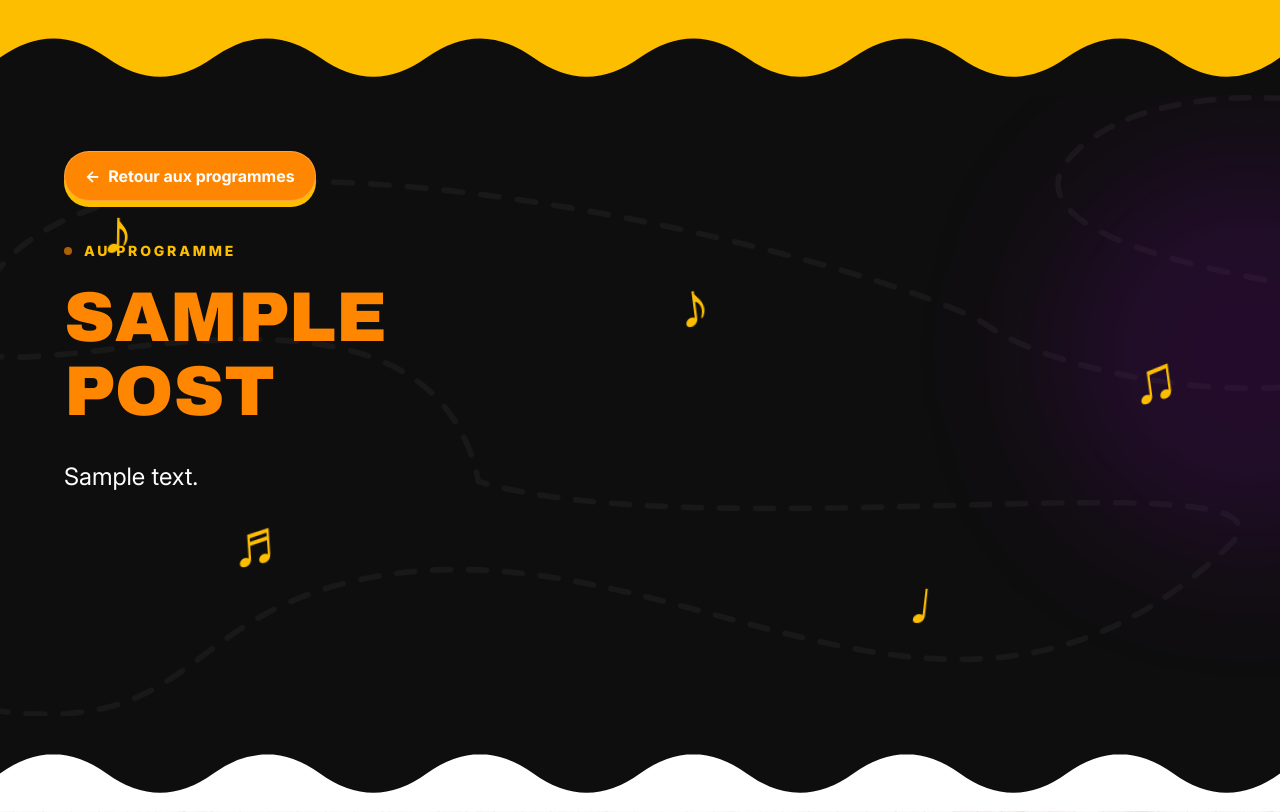
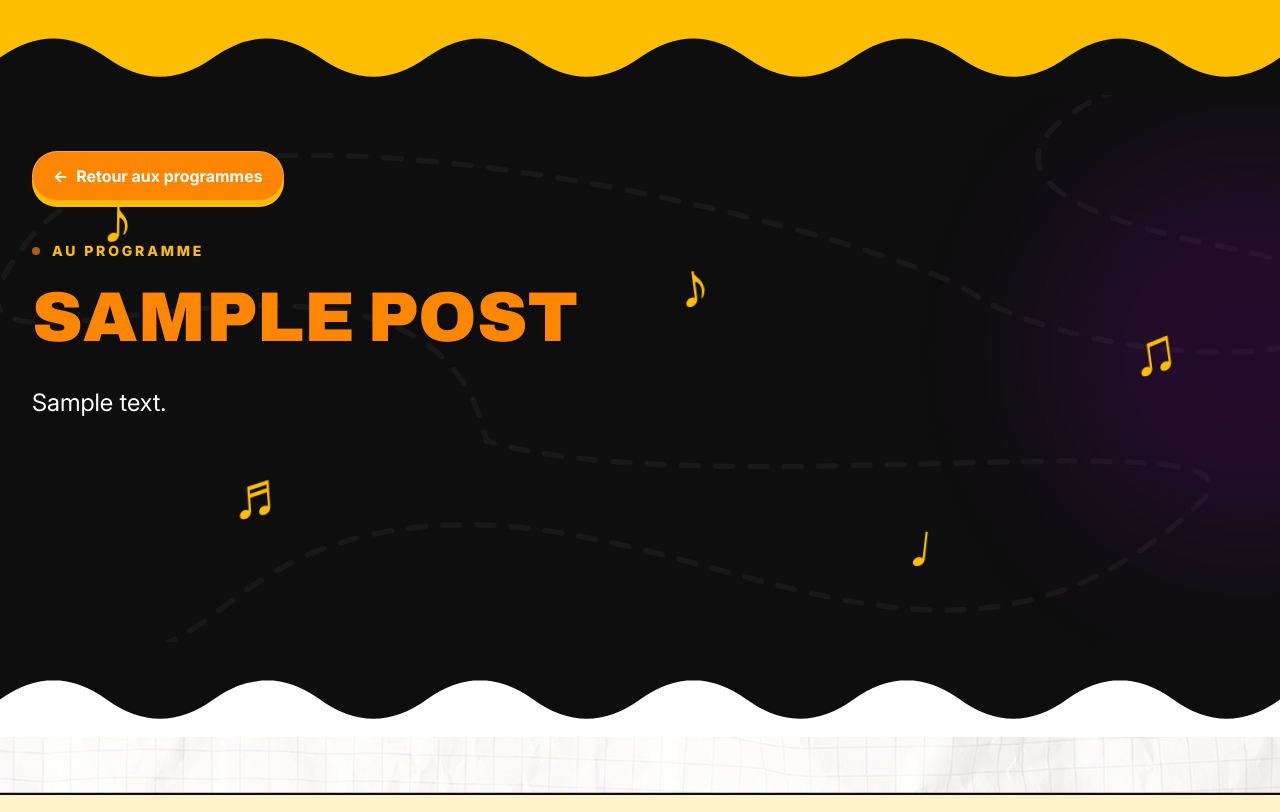
Before and after one commit to artlen2/PM4-EFC-Radio, a WordPress theme: template single-programme.php in a window 1280 px wide; the page is wider, and only the part inside the window is pictured. Shown: the part 799-1611 px from the top of that part. Run offline with PHP 8.4 and a stand-in for WordPress, Linux system fonts and the light colour scheme; the site name, menu and one post (Sample post) are stand-ins, and other content is empty; style sheets or scripts are compiled from the project's sources.

Commit message:
fat push

```diff
--- a/single-programme.php
+++ b/single-programme.php
@@ -81,7 +81,7 @@ while (have_posts()) :
         </svg>
 
     <main
-        class="programme-single relative isolate overflow-hidden bg-black px-4 pt-10 pb-28 text-white sm:px-6 sm:pt-14 sm:pb-36 md:pb-44"
+        class="programme-single relative isolate overflow-hidden bg-black px-4 pt-10 pb-28 text-white sm:px-6 sm:pt-14 sm:pb-36 lg:px-8 md:pb-44"
         style="background-image: linear-gradient(rgba(15, 14, 15, 0.94), rgba(15, 14, 15, 0.94)), url('<?php echo esc_url(get_template_directory_uri() . '/assets/objets/vecteur.png'); ?>')"
     >
         <div aria-hidden="true" class="pointer-events-none absolute -right-40 top-16 size-96 rounded-full bg-purple/30 blur-3xl"></div>
@@ -100,31 +100,31 @@ while (have_posts()) :
                 aria-hidden="true"
             >
         <?php endif; ?>
-        <div class="relative z-10 mx-auto max-w-6xl">
+        <div class="relative z-10 mx-auto w-full max-w-screen-2xl">
             <a href="<?php echo esc_url($back_url); ?>"
                 class="mb-10 inline-flex items-center gap-2 rounded-full border border-white/25 px-5 py-3 font-bold bg-orange text-white no-underline transition-colors duration-200 btn-border hover:bg-yellow hover:text-black focus-visible:outline-2 focus-visible:outline-offset-2 focus-visible:outline-orange">
                 <span aria-hidden="true">&larr;</span> Retour aux programmes
             </a>
 
             <article>
-                <div class="grid items-center gap-8 sm:gap-10 md:grid-cols-[minmax(0,0.8fr)_minmax(0,1.2fr)] md:gap-14">
+                <div class="grid items-center gap-8 sm:gap-10 md:grid-cols-[minmax(0,1.1fr)_minmax(0,0.9fr)] md:gap-14">
                     <header class="relative z-10">
                         <p class="mb-5 flex items-center gap-3 text-sm font-extrabold uppercase tracking-[0.2em] text-yellow">
                             <span aria-hidden="true" class="size-2 rounded-full bg-orange motion-safe:animate-pulse"></span>
                             Au programme
                         </p>
-                        <h1 class="max-w-3xl min-w-0 break-words font-title text-[clamp(2rem,5.5vw,4.5rem)] font-black uppercase leading-[1.05] text-orange [overflow-wrap:anywhere]">
+                        <h1 class="min-w-0 break-words font-title text-[clamp(2rem,5.5vw,4.5rem)] font-black uppercase leading-[1.05] text-orange [overflow-wrap:anywhere]">
                             <span class="programme-title">
                                 <?php echo esc_html($title); ?>
                             </span>
                         </h1>
-                        <p class="mt-6 max-w-xl text-base leading-relaxed text-beige sm:mt-8 sm:text-lg lg:text-xl">
+                        <p class="mt-6 text-base leading-relaxed text-beige sm:mt-8 sm:text-lg lg:text-xl">
                             <?php echo esc_html($description); ?>
                         </p>
                     </header>
 
                 <?php if ($image_id || $image_url) : ?>
-                        <figure class="relative mx-auto w-full max-w-none p-0">
+                        <figure class="relative mx-auto w-full max-w-2xl p-0">
 
 
                             <div class="relative z-10 overflow-hidden rounded-[1.75rem] border-4 border-violet bg-white/5">
@@ -149,7 +149,7 @@ while (have_posts()) :
                     <div class="grid gap-4 sm:grid-cols-2">
                     <?php if ($date || $time_start || $time_end) : ?>
                         <section class="btn-border rounded-3xl bg-orange p-6 text-purple sm:p-8 hover:bg-yellow hover:text-black transition-colors duration-300" aria-labelledby="programme-schedule">
-                            <p class=" mb-3 text-sm font-extrabold uppercase tracking-[0.18em]">Le rendez-vous</p>
+                            <p class="mb-3 text-sm font-extrabold uppercase tracking-[0.18em]">Le rendez-vous</p>
                             <h2 id="programme-schedule" class="font-title text-3xl font-black uppercase sm:text-4xl">
                                 <?php echo $date ? esc_html($date) : 'Horaire'; ?>
                             </h2>
@@ -185,9 +185,6 @@ while (have_posts()) :
                         </section>
                     <?php endif; ?>
                     </div>
-                    <?php if ($animateurs) : ?>
-
-                    <?php endif; ?>
                 </div>
 
             </article>
--- a/templates/carte-programme.php
+++ b/templates/carte-programme.php
@@ -9,6 +9,7 @@ $time_start = $get_programme_field('time_start') ?: $get_programme_field('heure_
 $time_end = $get_programme_field('time_end') ?: $get_programme_field('heure_fin');
 $title = $get_programme_field('title') ?: get_the_title();
 $description = $get_programme_field('description') ?: get_the_excerpt();
+$description = wp_trim_words(wp_strip_all_tags($description), 24, '…');
 $image = $get_programme_field('image');
 $reverse = !empty($args['reverse']);
 $has_image = $image || has_post_thumbnail();
@@ -84,7 +85,7 @@ $grid_columns = !$has_image
 
         <!-- partie description -->
         <?php if ($description) : ?>
-            <div class="text-left text-base leading-relaxed text-white/75 sm:text-lg [&_p]:text-base sm:[&_p]:text-lg"><?php echo wp_kses_post($description); ?></div>
+            <p class="text-left text-base leading-relaxed text-white/75 sm:text-lg"><?php echo esc_html($description); ?></p>
         <?php endif; ?>
 
         <!-- bouton voir plus -->
--- a/templates/template-programmation.php
+++ b/templates/template-programmation.php
@@ -180,7 +180,7 @@ get_header();
 
 
                 <!-- formulaire de projet -->
-        <div class="mx-auto grid max-w-5xl items-center gap-8 md:grid-cols-2 md:gap-12">
+        <div class="mx-auto grid w-full max-w-7xl items-center gap-8 md:grid-cols-[minmax(0,0.8fr)_minmax(0,1.2fr)] md:gap-12">
             <div class="max-w-md">
                 <h2 class="font-title text-3xl font-black uppercase leading-tight text-yellow sm:text-4xl lg:text-5xl">Tu as un projet?</h2>
                 <p class="mt-4 text-base leading-relaxed text-white/90 sm:text-lg">
```
Also changed, not shown: assets/css/main.css (+1 -6 lines).
